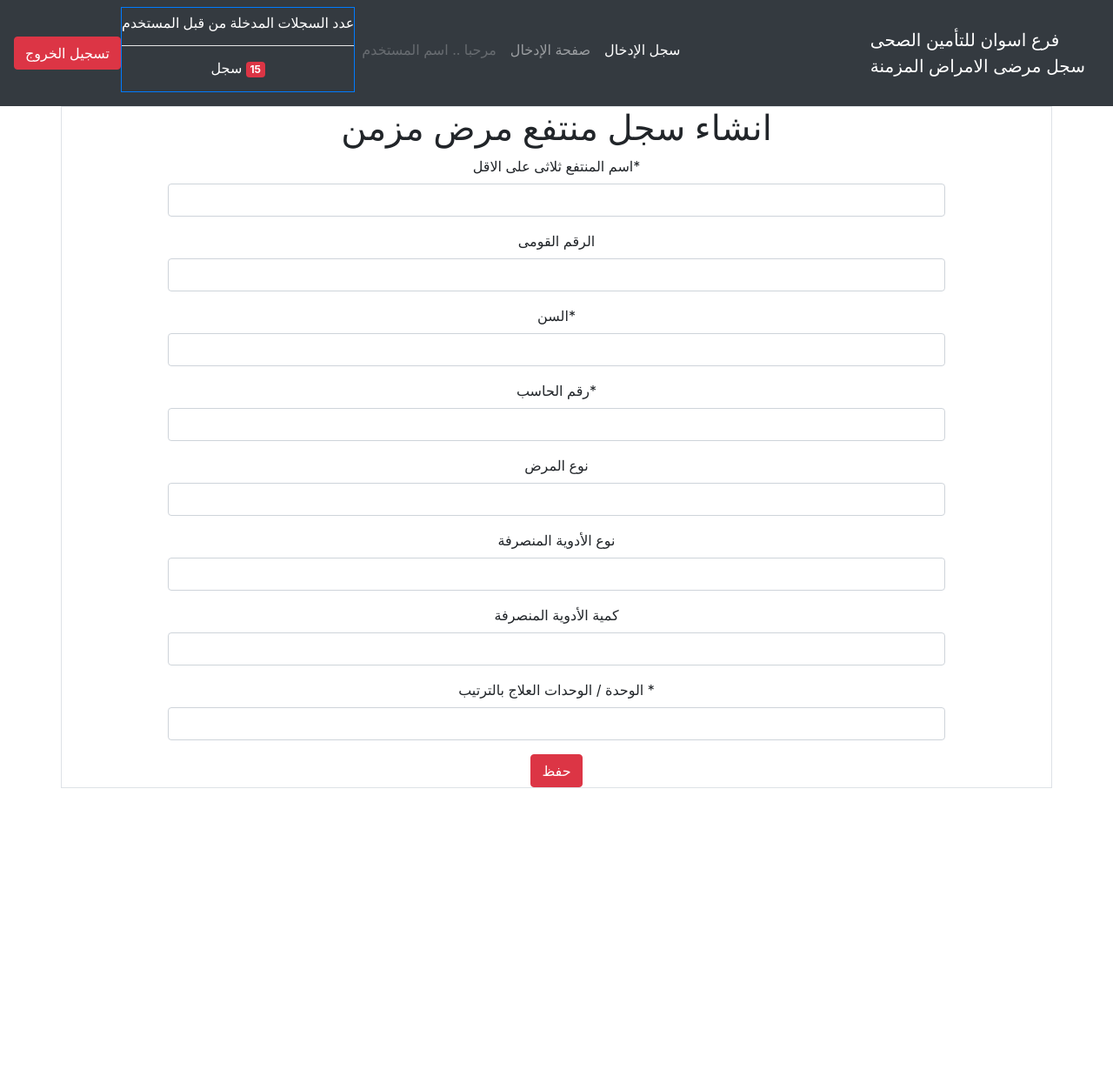
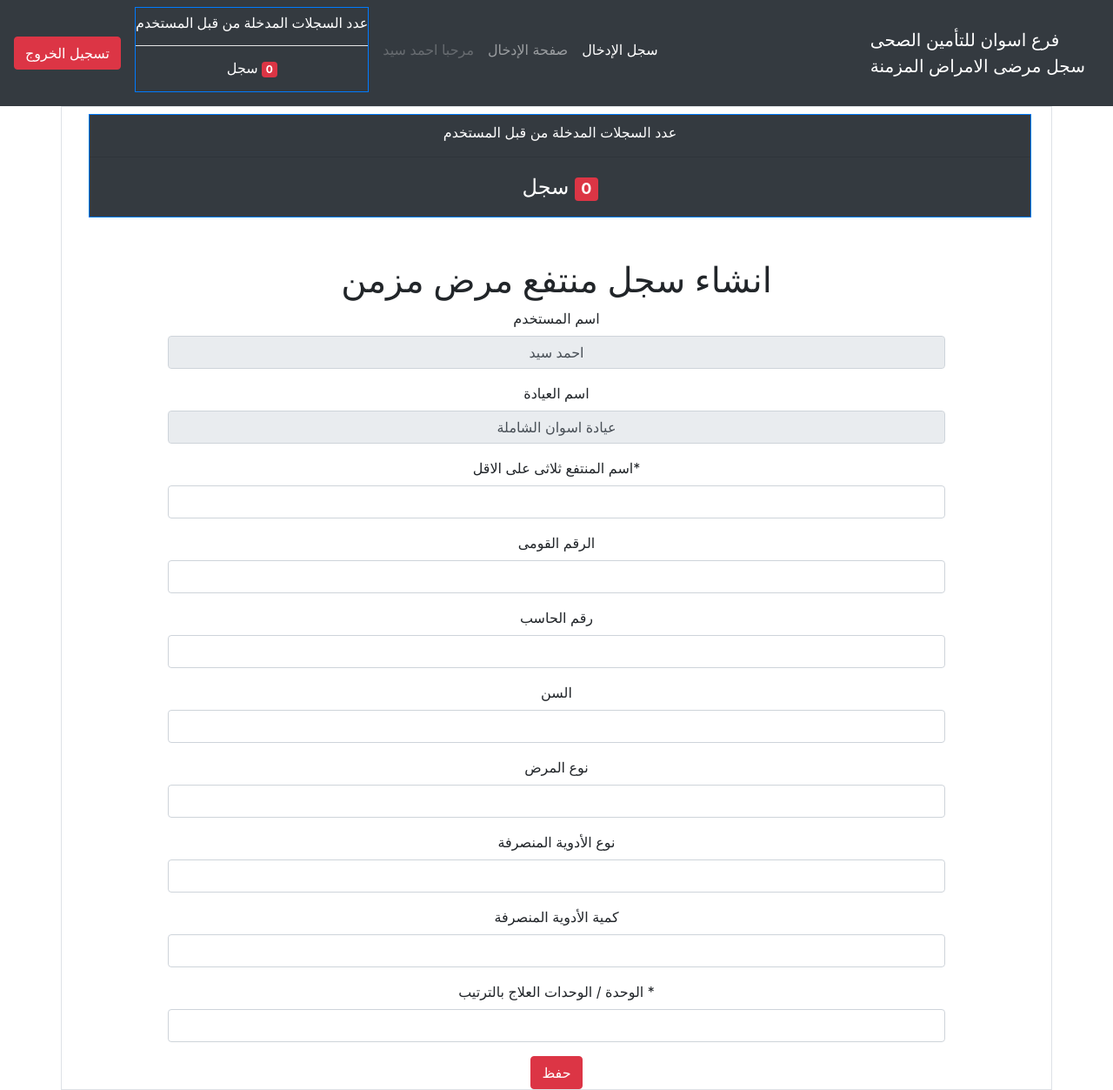
Before and after one commit to arbhmnalnt/hio2, a Django app: page /records/create/ in a window 1280 px wide. Shown: the whole page at 87% size. Before the commit the page ends 906 px from the top, so only its background shows below. Run offline with Django 4.2, Linux system fonts and the light colour scheme; a user stored in the database is signed in; data comes from the database, SQL or seed files in the repository; both versions use the stored data as it was after the commit; some libraries are stand-ins or nearby versions.

Commit message:
all works local

```diff
--- a/hio2/settings.py
+++ b/hio2/settings.py
@@ -25,7 +25,7 @@ SECRET_KEY = 'django-insecure-_mt*iseu88m&^6k27$)hw^%yjfj9z+-7wslyvn8)_5lafc7-x+
 # SECURITY WARNING: don't run with debug turned on in production!
 DEBUG = True
 
-ALLOWED_HOSTS = ['hioasw.pythonanywhere.com']
+ALLOWED_HOSTS = ['hioasw.pythonanywhere.com', '127.0.0.1']
 
 
 
--- a/records/forms.py
+++ b/records/forms.py
@@ -5,10 +5,12 @@ from crispy_forms.layout import Layout, Field
 from.models import FinalRecord
 
 class FinalRecordForm(forms.ModelForm):
-    name        =   forms.CharField(label='اسم المنتفع ثلاثى على الاقل', max_length=75, required=True)
-    age         =   forms.IntegerField(label='السن')
+    user        =   forms.CharField(label='اسم المستخدم', max_length=50, required=False, disabled=True)
+    ayada       =   forms.CharField(label='اسم العيادة', max_length=50, required=False, disabled=True)
+    name        =   forms.CharField(label='اسم المنتفع ثلاثى على الاقل', max_length=50, required=True)
+    age         =   forms.IntegerField(label='السن', required=False)
     naId        =   forms.CharField(label='الرقم القومى كاملا - 14 رقم', max_length=14),
-    hioId       =   forms.IntegerField(label='رقم الحاسب', required=True)
+    hioId       =   forms.IntegerField(label='رقم الحاسب', required=False)
     phone       =   forms.CharField(label='رقم التليفون', max_length=11),
     illType     =   forms.CharField(label='نوع / انواع المرض', max_length=11),
     drugType    =   forms.CharField(label='نوع / انواع العلاج بالترتيب ', max_length=255),
@@ -17,20 +19,22 @@ class FinalRecordForm(forms.ModelForm):
 
     class Meta:
         model = FinalRecord
-        fields = ['name', 'naId', 'age', 'hioId', 'illType', 'drugType', 'drugAmount', 'drugUnit']
+        fields = ['user','ayada','name', 'naId',  'hioId','age', 'illType', 'drugType', 'drugAmount', 'drugUnit']
 
     def __init__(self, *args, **kwargs):
         super().__init__(*args, **kwargs)
         self.helper = FormHelper()
         self.helper.layout = Layout(
+            Field('user'),
+            Field('ayada'),
             Field('name'),
             Field('naId'),
+            Field('hioId'),
             Field('age'),
-            Field('hioId'),
             Field('illType'),
             Field('drugType'),
             Field('drugAmount'),
             Field('drugUnit'),
         )
         for field_name, field in self.fields.items():
-            field.widget.attrs['class'] = 'form-control text-right'
+            field.widget.attrs['class'] = 'form-control text-center'
--- a/records/models.py
+++ b/records/models.py
@@ -1,4 +1,5 @@
 from django.db import models
+from django.contrib.auth.models import User
 
 # Create your models here.
 
@@ -7,8 +8,14 @@ class TimeStampMixin(models.Model):
     updated_at      = models.DateTimeField(auto_now=True,null=True)
 
 
+class UserAyada(models.Model):
+    name    = models.CharField(max_length=50, null=True, blank=True, verbose_name="اسم العيادة")
+    user    = models.ForeignKey(User, on_delete=models.CASCADE)
+    count   = models.IntegerField()
 
 class FinalRecord(TimeStampMixin, models.Model):
+    user        = models.CharField(max_length=50, null=True, blank=True, verbose_name="اسم المستخدم")
+    ayada       = models.CharField(max_length=50, null=True, blank=True, verbose_name="اسم العيادة")
     name        = models.CharField(max_length=50, null=True, blank=True)
     age         = models.IntegerField(null=True, blank=True)
     naId        = models.CharField(max_length=14, null=True, blank=True, verbose_name="الرقم القومى")
--- a/records/templates/records/index.html
+++ b/records/templates/records/index.html
@@ -34,24 +34,28 @@
                     <a class="nav-link" href="{%url 'records:record_create'%}">صفحة الإدخال<span class="sr-only">(current)</span></a>
                 </li>
                 <li class="nav-item">
-                    <p class="nav-link disabled" href="#">مرحبا .. اسم المستخدم</p>
+                    <p class="nav-link disabled" href="#">مرحبا {{user.first_name}} {{user.last_name}}</p>
                 </li>
             </ul>
-            <div class="border border-primary text-center text-white h6 pt-2">
+            <div class="border border-primary text-center text-white h6 pt-2 ml-sm-3 mr-sm-2">
                 <p>عدد السجلات المدخلة من قبل المستخدم</p><hr class="bg-white">
                 <p><span class="badge badge-danger">{{recordsCount}}</span>  سجل </p>
             </div>
             <div class="text-center text-white">
                 {% if user.is_authenticated %}
-                    <a class="btn btn-danger d-block w-100" href="/records/login/">تسجيل الخروج</a>
+                    <a class="btn btn-danger d-block w-100" href="/records/logout/">تسجيل الخروج</a>
                 {% else %}
-                    <a class="d-block w-100 btn btn-danger" href="/records/logout/">تسجيل الدخول</a>
+                    <a class="d-block w-100 btn btn-danger" href="/records/login/?next=/records/create/">تسجيل الدخول</a>
                 {% endif %}
             </div>
 
         </div>
     </nav>
     <main role="main" class="container border">
+        <div class="border border-primary text-center text-white  pt-2 ml-sm-3 mr-sm-2 d-none d-sm-block mt-2 pt-2 bg-dark mb-5">
+            <p>عدد السجلات المدخلة من قبل المستخدم</p><hr class="bg-dark">
+            <p style="font-size:1.5rem"> سجل <span class="badge badge-danger">{{recordsCount}}</span></p>
+        </div>
         {% block content %} sss {% endblock %}
     </main>
     <!-- /.container -->
--- a/records/templates/records/record_create_form.html
+++ b/records/templates/records/record_create_form.html
@@ -16,6 +16,8 @@
     <div class="row">
         <div class="col-10 m-auto">
             <form method="post">
+                <span class="d-none" id="userAyada">{{userAyada}}</span>
+                <span class="d-none" id="userFullName">{{request.user.first_name}} {{request.user.last_name}}</span>
                     {% csrf_token %}
                     {{ form|crispy }}
                 <button type="submit" class="btn btn-danger text-white">حفظ</button>
@@ -26,5 +28,6 @@
 {% endblock %}
 
 {% block script %}
-
+    $("#id_user").attr('value', $("#userFullName").text())
+    $("#id_ayada").attr('value', $("#userAyada").text())
 {% endblock %}
--- a/records/views.py
+++ b/records/views.py
@@ -1,15 +1,20 @@
 from django.shortcuts import render, redirect
 from django.urls import reverse_lazy
 from django.views.generic import ListView, CreateView, UpdateView, DeleteView, TemplateView
-from .models import FinalRecord
-from .forms import FinalRecordForm
+from .models import *
+from .forms import *
 from django.contrib.auth.decorators import login_required
 from django.contrib.auth.mixins import LoginRequiredMixin
 from django.db.models import Q
 from django.contrib.auth.views import LoginView
+from django.contrib.auth.models import User
+
 
 
 class recordCreatView(LoginRequiredMixin,CreateView):
+    # user ayad to add to the record
+
+    #
     model       = FinalRecord
     form_class  = FinalRecordForm
     template_name   = 'records/record_create_form.html'
@@ -17,7 +22,9 @@ class recordCreatView(LoginRequiredMixin,CreateView):
 
     def get_context_data(self, **kwargs):
         context                     = super().get_context_data(**kwargs)
-        context['recordsCount']     = FinalRecord.objects.all().count()
+        userId                        = self.request.user.id
+        context['userAyada']        = UserAyada.objects.get(pk=userId).name
+        context['recordsCount']     = UserAyada.objects.get(pk=userId).count
         return context
 
 ## services Views
```
Also changed, not shown: records/admin.py (+6 -1 lines), db.sqlite3, records/migrations/0003_userayada.py (added), records/migrations/0004_alter_userayada_count.py (added), records/migrations/0005_finalrecord_ayada.py (added), records/migrations/0006_finalrecord_user.py (added).
